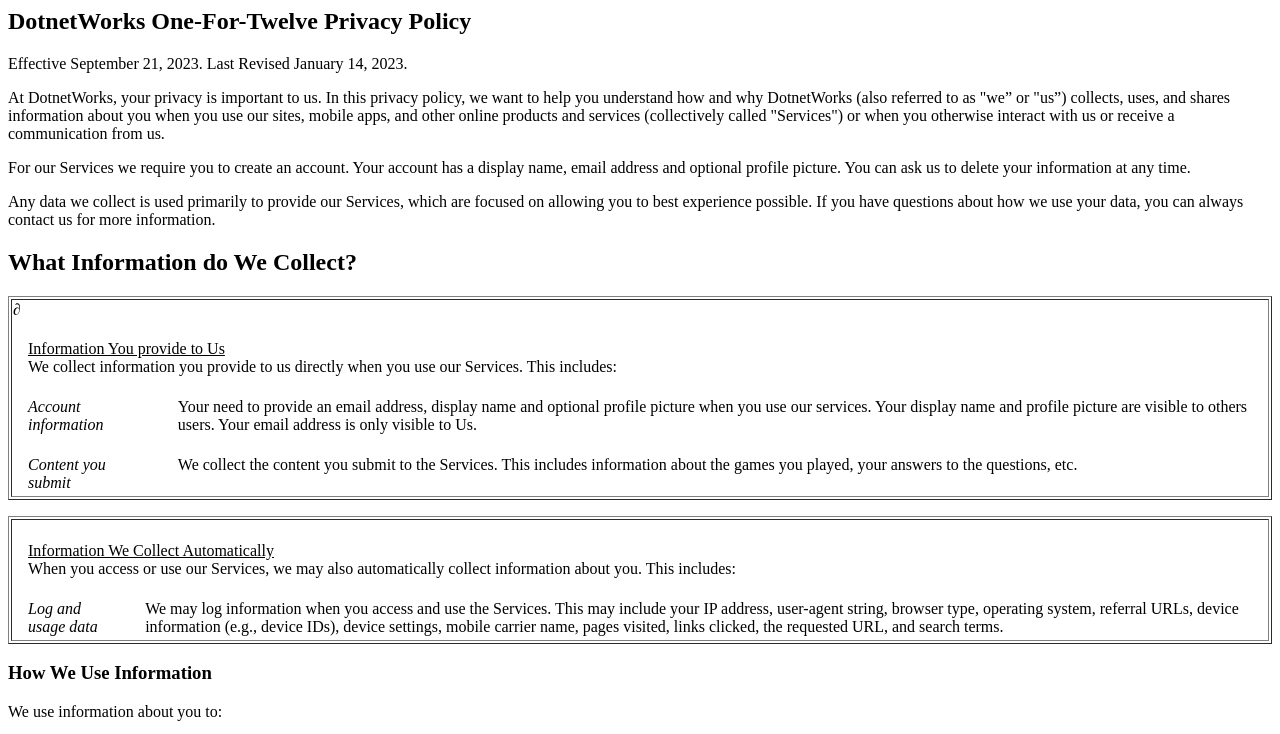
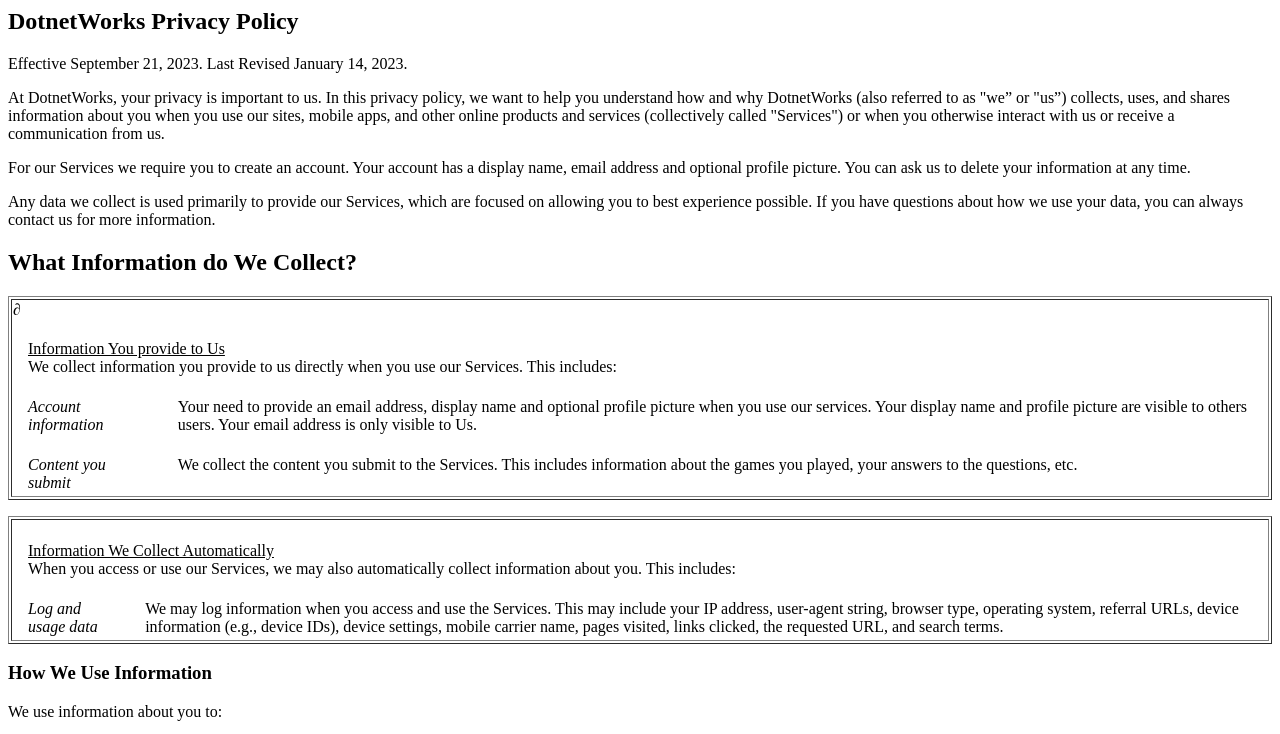
Before and after one commit to jbijlsma/dnw-one-for-twelve-promo, a plain HTML site: page docs/index.html in a window 1280 px wide. Shown: the top 734 px of the page. Drawn offline with Linux system fonts and the light colour scheme.

Commit message:
Update privacy policy

```diff
--- a/docs/index.html
+++ b/docs/index.html
@@ -31,7 +31,7 @@
     class="xs:col-start-2 xs:row-start-2 overflow-x-hidden"
     id="main-content"
   >
-    <h1 class="text-32 mb-md">DotnetWorks One-For-Twelve Privacy Policy</h1>
+    <h1 class="text-32 mb-md">DotnetWorks Privacy Policy</h1>
 
     <div class="large-text">
       Effective September 21, 2023. Last Revised January 14, 2023.
```
